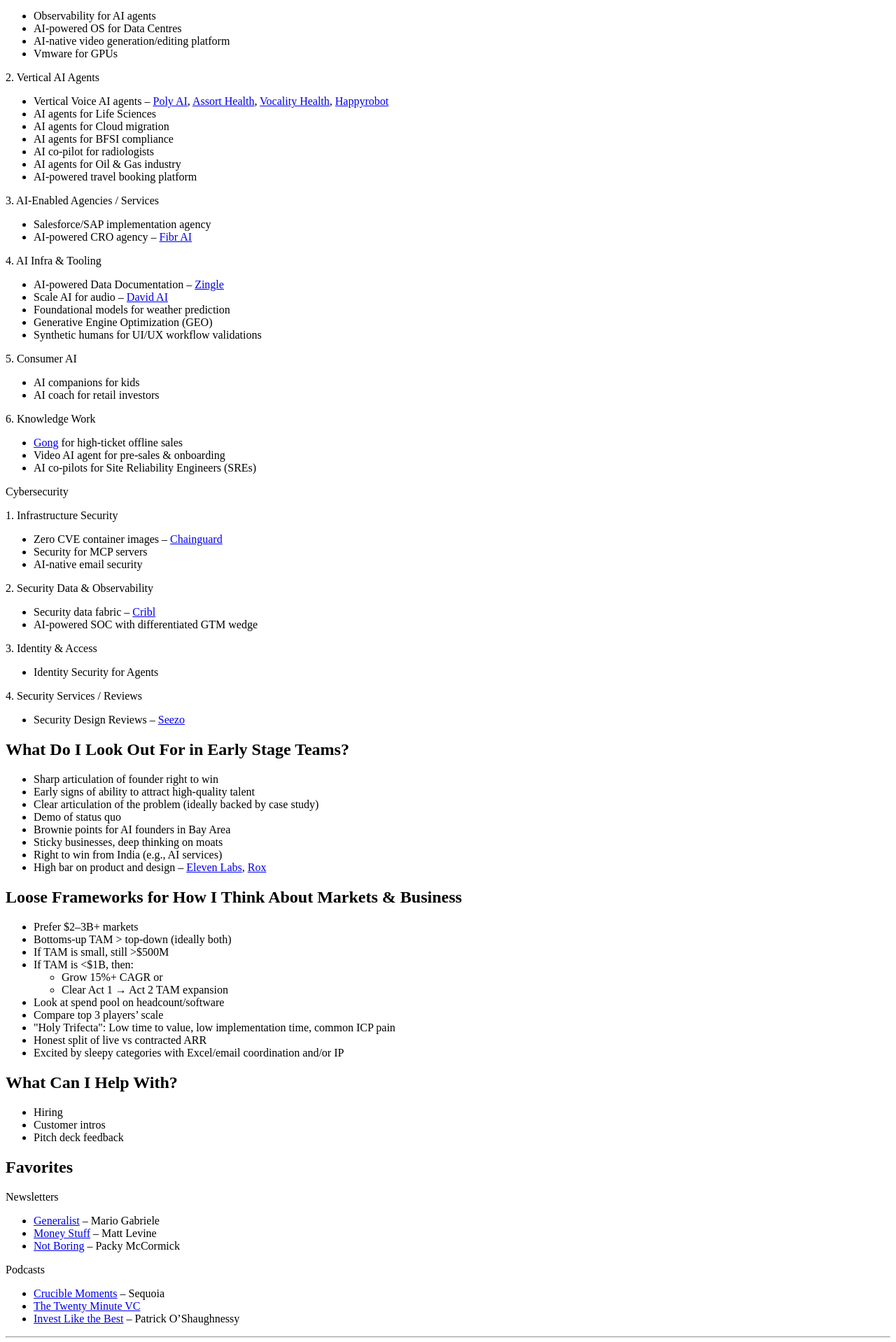
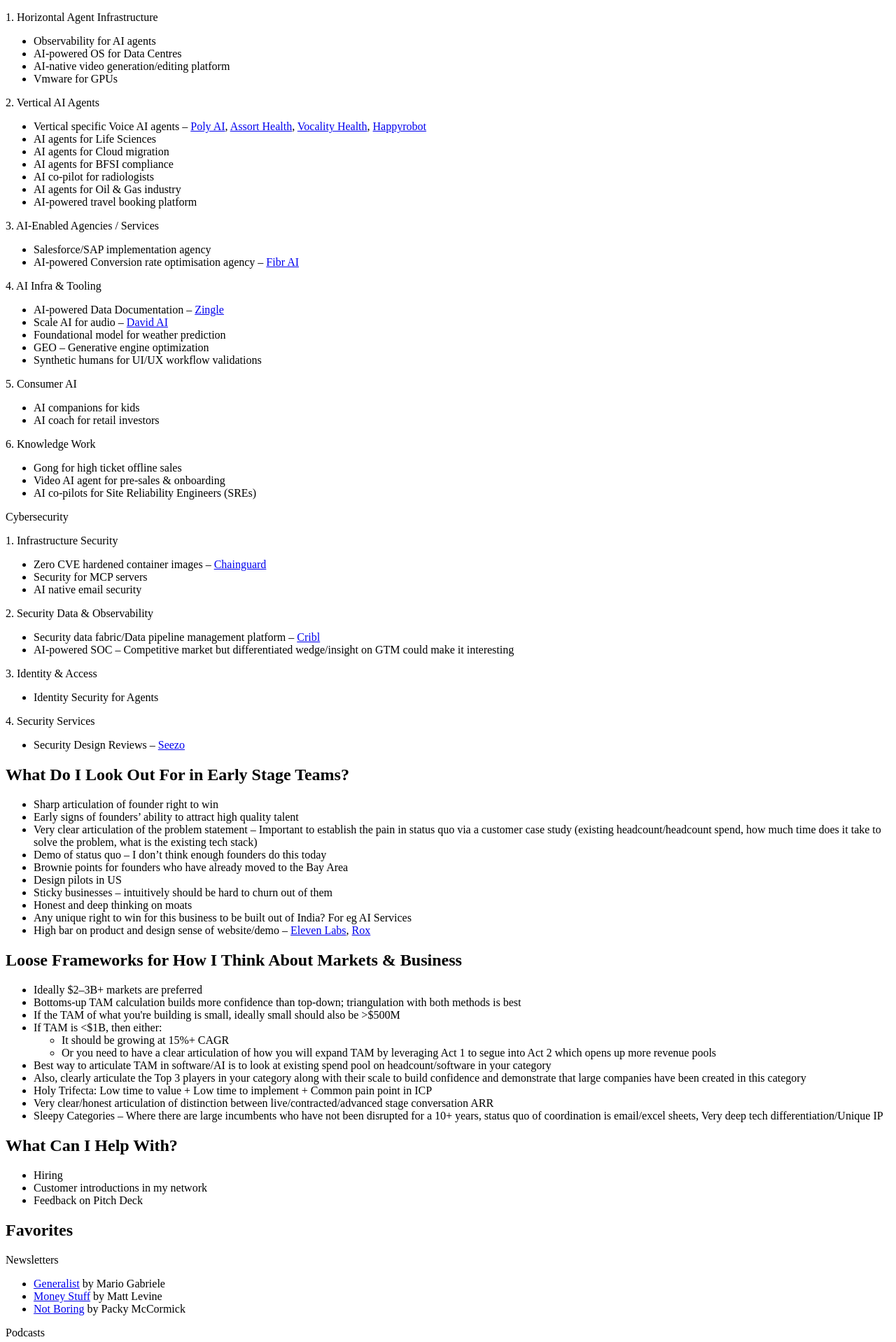
Before and after one commit to CJ-os-99/chitranjan-personal, a Next.js app: page / in a window 1280 px wide. Shown: the part 462-2380 px from the top of the page at 70% size. Built offline with nearby package versions, Linux system fonts and the light colour scheme.

Commit message:
Update index.js

```diff
--- a/pages/index.js
+++ b/pages/index.js
@@ -21,15 +21,15 @@
 
         <section id="background" className="mb-8">
           <h2 className="text-xl font-semibold mb-2">My Background</h2>
-          <p>I’m an early stage investor at Accel. I spend most of my time on AI & cybersecurity, and opportunistically on deeptech & consumer platforms.</p>
-          <p className="mt-2">Previously, I was an operator at Mosaic Wellness (consumer health). I joined them at ~$10M topline and helped scale to ~$50M by setting up their telehealth BU from scratch.</p>
+          <p>I’m an early stage investor at Accel. I spend most of my time on AI & cybersecurity and opportunistically also spend time on deeptech & consumer platforms.</p>
+          <p className="mt-2">I was an operator in my previous avatar as I spent time as a generalist (mix of product management & business) at Mosaic Wellness. They’re a global consumer health platform with targeted value propositions for elective health concerns for men, women & children. I joined them when they were at ~$10m topline and helped them scale to ~$50m by the time I left by setting up the telehealth BU from scratch.</p>
         </section>
 
         <section id="sectors" className="mb-8">
           <h2 className="text-xl font-semibold mb-2">Sectors of Focus</h2>
           <ul className="list-disc list-inside">
-            <li>P0: AI, Cybersecurity</li>
-            <li>P1: Consumer platforms/brands, Financial Services, Deep tech</li>
+            <li>P0 – AI, Cybersecurity</li>
+            <li>P1 – Evaluate opportunistically: Consumer platforms/brands, Financial Services, Deep tech</li>
           </ul>
         </section>
 
@@ -48,7 +48,7 @@
 
           <p className="font-semibold mt-4">2. Vertical AI Agents</p>
           <ul className="list-disc list-inside text-sm">
-            <li>Vertical Voice AI agents – <a href="https://www.poly.ai">Poly AI</a>, <a href="https://www.assorthealth.com">Assort Health</a>, <a href="https://www.vocalityhealth.com/">Vocality Health</a>, <a href="https://www.happyrobot.ai">Happyrobot</a></li>
+            <li>Vertical specific Voice AI agents – <a href="https://www.poly.ai">Poly AI</a>, <a href="https://www.assorthealth.com">Assort Health</a>, <a href="https://www.vocalityhealth.com">Vocality Health</a>, <a href="https://www.happyrobot.ai">Happyrobot</a></li>
             <li>AI agents for Life Sciences</li>
             <li>AI agents for Cloud migration</li>
             <li>AI agents for BFSI compliance</li>
@@ -60,15 +60,15 @@
           <p className="font-semibold mt-4">3. AI-Enabled Agencies / Services</p>
           <ul className="list-disc list-inside text-sm">
             <li>Salesforce/SAP implementation agency</li>
-            <li>AI-powered CRO agency – <a href="https://fibr.ai/">Fibr AI</a></li>
+            <li>AI-powered Conversion rate optimisation agency – <a href="https://fibr.ai/">Fibr AI</a></li>
           </ul>
 
           <p className="font-semibold mt-4">4. AI Infra & Tooling</p>
           <ul className="list-disc list-inside text-sm">
             <li>AI-powered Data Documentation – <a href="https://www.getzingle.com/">Zingle</a></li>
             <li>Scale AI for audio – <a href="https://www.withdavid.ai/">David AI</a></li>
-            <li>Foundational models for weather prediction</li>
-            <li>Generative Engine Optimization (GEO)</li>
+            <li>Foundational model for weather prediction</li>
+            <li>GEO – Generative engine optimization</li>
             <li>Synthetic humans for UI/UX workflow validations</li>
           </ul>
 
@@ -80,23 +80,25 @@
 
           <p className="font-semibold mt-4">6. Knowledge Work</p>
           <ul className="list-disc list-inside text-sm">
-            <li><a href="https://www.gong.io">Gong</a> for high-ticket offline sales</li>
+            <li>Gong for high ticket offline sales</li>
             <li>Video AI agent for pre-sales & onboarding</li>
             <li>AI co-pilots for Site Reliability Engineers (SREs)</li>
           </ul>
+        </section>
+        <section id="themes-cybersecurity" className="mb-8">
+          <p className="text-xl font-bold mt-6">Cybersecurity</p>
 
-          <p className="text-xl font-bold mt-6">Cybersecurity</p>
           <p className="font-semibold mt-4">1. Infrastructure Security</p>
           <ul className="list-disc list-inside text-sm">
-            <li>Zero CVE container images – <a href="https://www.chainguard.dev">Chainguard</a></li>
+            <li>Zero CVE hardened container images – <a href="https://www.chainguard.dev">Chainguard</a></li>
             <li>Security for MCP servers</li>
-            <li>AI-native email security</li>
+            <li>AI native email security</li>
           </ul>
 
           <p className="font-semibold mt-4">2. Security Data & Observability</p>
           <ul className="list-disc list-inside text-sm">
-            <li>Security data fabric – <a href="https://www.cribl.io">Cribl</a></li>
-            <li>AI-powered SOC with differentiated GTM wedge</li>
+            <li>Security data fabric/Data pipeline management platform – <a href="https://www.cribl.io">Cribl</a></li>
+            <li>AI-powered SOC – Competitive market but differentiated wedge/insight on GTM could make it interesting</li>
           </ul>
 
           <p className="font-semibold mt-4">3. Identity & Access</p>
@@ -104,9 +106,9 @@
             <li>Identity Security for Agents</li>
           </ul>
 
-          <p className="font-semibold mt-4">4. Security Services / Reviews</p>
+          <p className="font-semibold mt-4">4. Security Services</p>
           <ul className="list-disc list-inside text-sm">
-            <li>Security Design Reviews – <a href="https://seezo.io/">Seezo</a></li>
+            <li>Security Design Reviews – <a href="https://seezo.io">Seezo</a></li>
           </ul>
         </section>
 
@@ -114,33 +116,34 @@
           <h2 className="text-xl font-semibold mb-2">What Do I Look Out For in Early Stage Teams?</h2>
           <ul className="list-disc list-inside text-sm">
             <li>Sharp articulation of founder right to win</li>
-            <li>Early signs of ability to attract high-quality talent</li>
-            <li>Clear articulation of the problem (ideally backed by case study)</li>
-            <li>Demo of status quo</li>
-            <li>Brownie points for AI founders in Bay Area</li>
-            <li>Sticky businesses, deep thinking on moats</li>
-            <li>Right to win from India (e.g., AI services)</li>
-            <li>High bar on product and design – <a href="https://elevenlabs.io">Eleven Labs</a>, <a href="https://www.rox.com">Rox</a></li>
+            <li>Early signs of founders’ ability to attract high quality talent</li>
+            <li>Very clear articulation of the problem statement – Important to establish the pain in status quo via a customer case study (existing headcount/headcount spend, how much time does it take to solve the problem, what is the existing tech stack)</li>
+            <li>Demo of status quo – I don’t think enough founders do this today</li>
+            <li>Brownie points for founders who have already moved to the Bay Area</li>
+            <li>Design pilots in US</li>
+            <li>Sticky businesses – intuitively should be hard to churn out of them</li>
+            <li>Honest and deep thinking on moats</li>
+            <li>Any unique right to win for this business to be built out of India? For eg AI Services</li>
+            <li>High bar on product and design sense of website/demo – <a href="https://elevenlabs.io">Eleven Labs</a>, <a href="https://www.rox.com">Rox</a></li>
           </ul>
         </section>
 
         <section id="markets" className="mb-8">
           <h2 className="text-xl font-semibold mb-2">Loose Frameworks for How I Think About Markets & Business</h2>
           <ul className="list-disc list-inside text-sm">
-            <li>Prefer $2–3B+ markets</li>
-            <li>Bottoms-up TAM > top-down (ideally both)</li>
-            <li>If TAM is small, still {'>'}$500M</li>
-            <li>If TAM is {'<'}$1B, then:
-              <ul className="list-disc ml-6">
-                <li>Grow 15%+ CAGR or</li>
-                <li>Clear Act 1 → Act 2 TAM expansion</li>
-              </ul>
-            </li>
-            <li>Look at spend pool on headcount/software</li>
-            <li>Compare top 3 players’ scale</li>
-            <li>"Holy Trifecta": Low time to value, low implementation time, common ICP pain</li>
-            <li>Honest split of live vs contracted ARR</li>
-            <li>Excited by sleepy categories with Excel/email coordination and/or IP</li>
+            <li>Ideally $2–3B+ markets are preferred</li>
+            <li>Bottoms-up TAM calculation builds more confidence than top-down; triangulation with both methods is best</li>
+            <li>If the TAM of what you're building is small, ideally small should also be >$500M</li>
+            <li>If TAM is &lt;$1B, then either:</li>
+            <ul className="list-disc ml-6">
+              <li>It should be growing at 15%+ CAGR</li>
+              <li>Or you need to have a clear articulation of how you will expand TAM by leveraging Act 1 to segue into Act 2 which opens up more revenue pools</li>
+            </ul>
+            <li>Best way to articulate TAM in software/AI is to look at existing spend pool on headcount/software in your category</li>
+            <li>Also, clearly articulate the Top 3 players in your category along with their scale to build confidence and demonstrate that large companies have been created in this category</li>
+            <li>Holy Trifecta: Low time to value + Low time to implement + Common pain point in ICP</li>
+            <li>Very clear/honest articulation of distinction between live/contracted/advanced stage conversation ARR</li>
+            <li>Sleepy Categories – Where there are large incumbents who have not been disrupted for a 10+ years, status quo of coordination is email/excel sheets, Very deep tech differentiation/Unique IP</li>
           </ul>
         </section>
 
@@ -148,8 +151,8 @@
           <h2 className="text-xl font-semibold mb-2">What Can I Help With?</h2>
           <ul className="list-disc list-inside">
             <li>Hiring</li>
-            <li>Customer intros</li>
-            <li>Pitch deck feedback</li>
+            <li>Customer introductions in my network</li>
+            <li>Feedback on Pitch Deck</li>
           </ul>
         </section>
 
@@ -157,15 +160,16 @@
           <h2 className="text-xl font-semibold mb-2">Favorites</h2>
           <p className="italic mb-1">Newsletters</p>
           <ul className="list-disc list-inside text-sm">
-            <li><a href="https://www.readthegeneralist.com/">Generalist</a> – Mario Gabriele</li>
-            <li><a href="https://www.bloomberg.com/account/newsletters/money-stuff">Money Stuff</a> – Matt Levine</li>
-            <li><a href="https://www.notboring.co/">Not Boring</a> – Packy McCormick</li>
+            <li><a href="https://www.readthegeneralist.com/">Generalist</a> by Mario Gabriele</li>
+            <li><a href="https://www.bloomberg.com/account/newsletters/money-stuff">Money Stuff</a> by Matt Levine</li>
+            <li><a href="https://www.notboring.co/">Not Boring</a> by Packy McCormick</li>
           </ul>
+
           <p className="italic mt-2 mb-1">Podcasts</p>
           <ul className="list-disc list-inside text-sm">
-            <li><a href="https://www.sequoiacap.com/series/crucible-moments/">Crucible Moments</a> – Sequoia</li>
+            <li><a href="https://www.sequoiacap.com/series/crucible-moments/">Crucible Moments</a> by Sequoia Capital</li>
             <li><a href="https://www.thetwentyminutevc.com/">The Twenty Minute VC</a></li>
-            <li><a href="https://www.joincolossus.com/episodes">Invest Like the Best</a> – Patrick O’Shaughnessy</li>
+            <li><a href="https://www.joincolossus.com/episodes">Invest like the best with Patrick O’Shaughnessy</a></li>
           </ul>
         </section>
 
```
